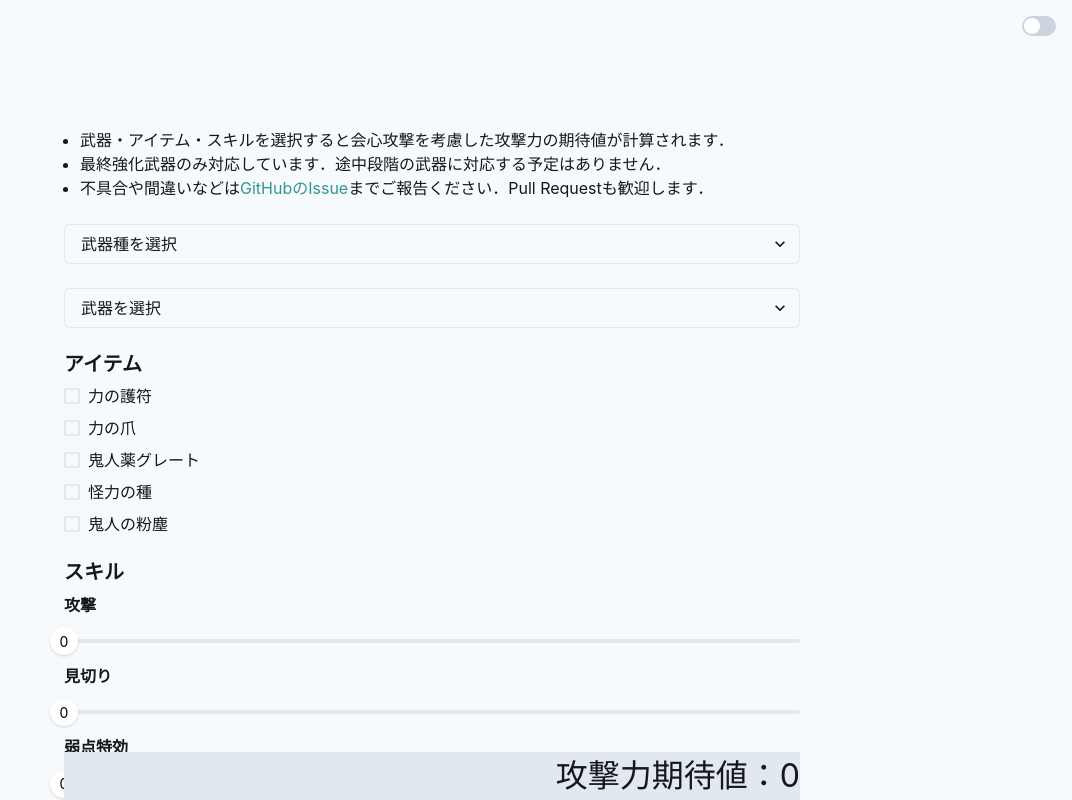
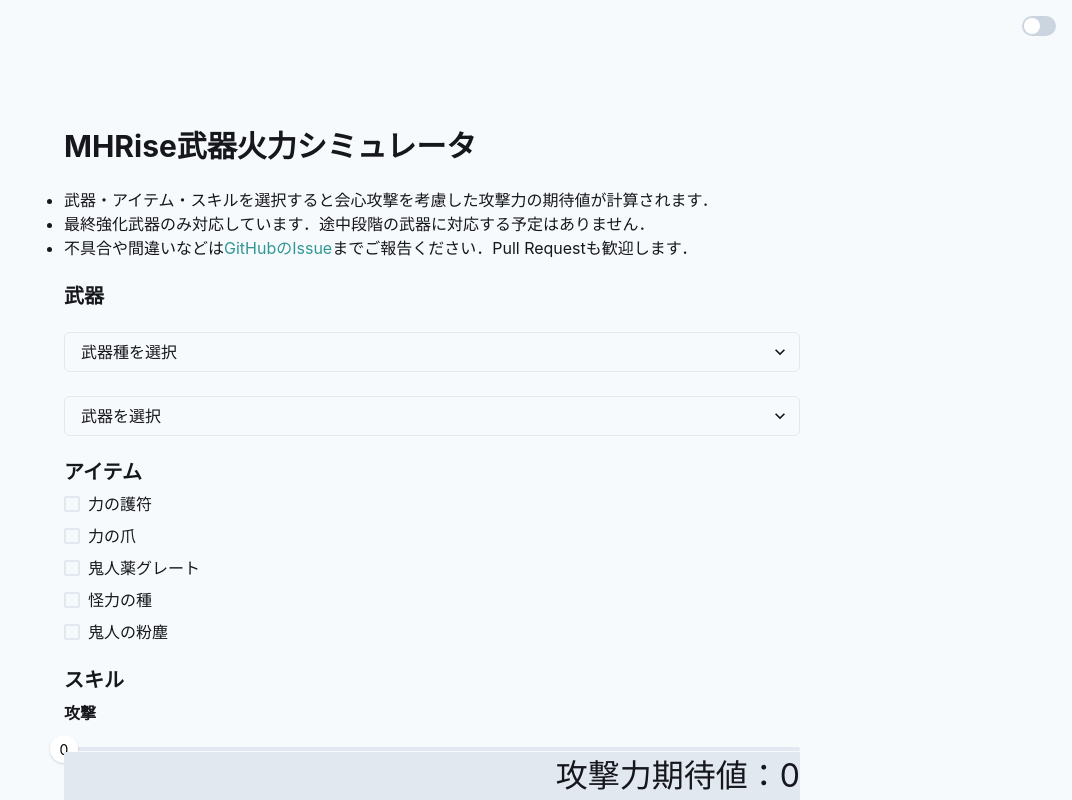
Before and after one commit to yudai-nkt/mhrise-mean-weapon-attack, a Next.js app: page / in a window 1280 px wide. Shown: the top 800 px of the page, without its empty margins (208-1280 px from the left). Built offline with nearby package versions, Linux system fonts and the light colour scheme.

Commit message:
feat: add a header for weapon selection and title

```diff
--- a/src/pages/index.tsx
+++ b/src/pages/index.tsx
@@ -72,6 +72,9 @@
   return (
     <Container height="100vh">
       <Main>
+        <Heading as="h1" size="lg">
+          MHRise武器火力シミュレータ
+        </Heading>
         <UnorderedList>
           <ListItem>
             武器・アイテム・スキルを選択すると会心攻撃を考慮した攻撃力の期待値が計算されます．
@@ -91,6 +94,8 @@
             までご報告ください．Pull Requestも歓迎します．
           </ListItem>
         </UnorderedList>
+
+        <Heading size={"md"}>武器</Heading>
         <Select placeholder="武器種を選択" onChange={onChangeWeaponType}>
           {weaponTypes.map(({ name, label }) => (
             <option value={name} key={name}>
```
